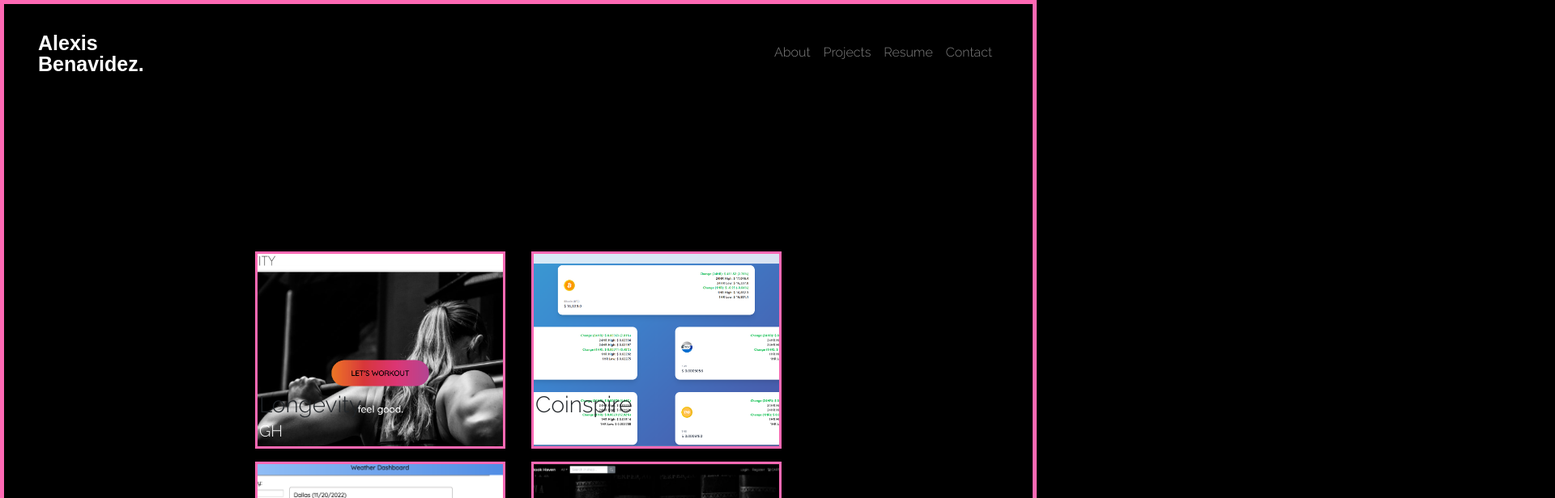
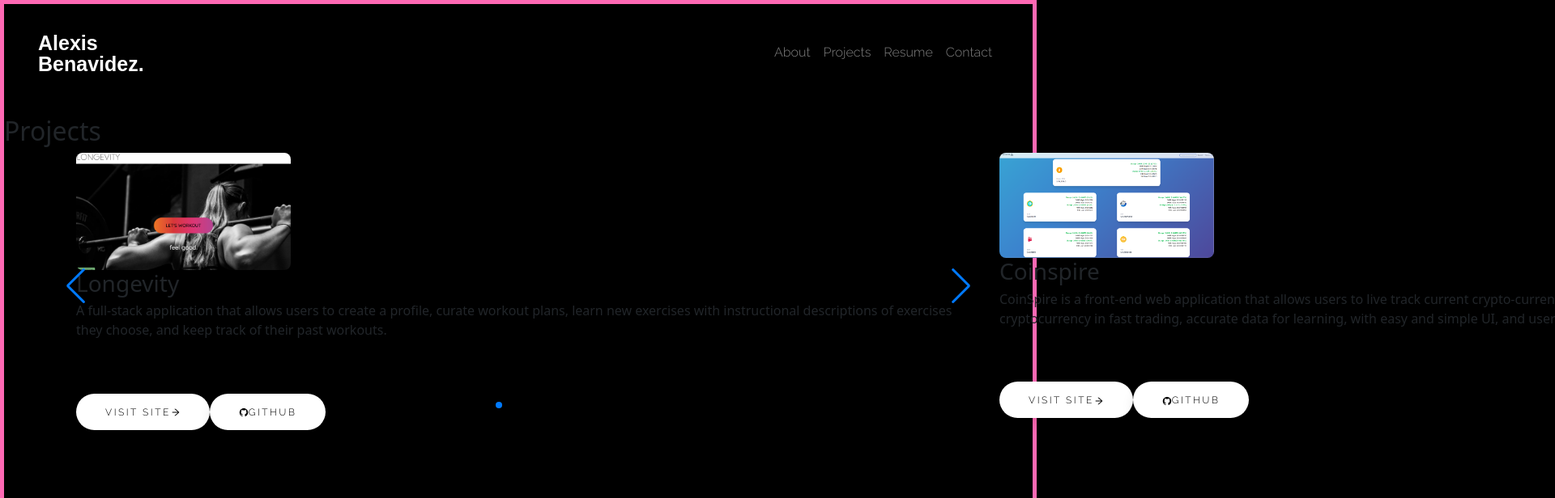
Before and after one commit to alexisbenavidez99/my_portfolio, a React (Create React App) app: page /projects in a window 1280 px wide. Shown: the top 616 px of the page at 81% size, 1920 px wide, since content can reach past the window. Built offline with nearby package versions, Linux system fonts and the light colour scheme; a web font is replaced by a local one.

Commit message:
added swiper and redesigning projects page

```diff
--- a/package.json
+++ b/package.json
@@ -22,6 +22,7 @@
     "react-icons": "^4.8.0",
     "react-router-dom": "^6.11.1",
     "react-scripts": "5.0.1",
+    "swiper": "^9.3.2",
     "web-vitals": "^2.1.4"
   },
   "scripts": {
--- a/src/App.css
+++ b/src/App.css
@@ -99,7 +99,7 @@ label,
     color: white;
 }
 
-.projects {
+/* .projects {
     display: flex;
     justify-content: space-between;
     align-content: space-evenly;
@@ -107,9 +107,9 @@ label,
     width: 100%;
     padding: 80px 150px;
     background-color: black;
-}
+} */
 
-.work-container {
+/* .work-container {
     width: 47%;
     height: 250px;
     margin: 5px 7px;
@@ -149,7 +149,31 @@ label,
 
 .work-container p a:hover {
     color: black;
+} */
+
+.projects-container {
+    overflow: initial;
 }
+
+.project-content {
+    padding: 0 1.5rem;
+}
+
+.project-img {
+    width: 265px;
+    border-radius: .5rem;
+    justify-self: center;
+}
+
+.project-title {
+    margin-bottom: 5px;
+}
+
+.project-description {
+    margin-bottom: 75px;
+}
+
+
 
 .button {
     padding: 1.3em 3em;
--- a/src/components/pages/Projects.js
+++ b/src/components/pages/Projects.js
@@ -1,14 +1,35 @@
-import React from 'react';
+import { React, useRef, useEffect } from 'react';
 import longevity from '../../assets/longevity.png';
 import coinspire from '../../assets/coinspire.png';
 import weather from '../../assets/weather-app.png';
 import bookHaven from '../../assets/bookhaven.png';
+import { AiOutlineGithub } from "react-icons/ai";
+import { AiOutlineArrowRight } from "react-icons/ai";
+import { Swiper, SwiperSlide } from "swiper/react";
+import "swiper/swiper-bundle.min.css";
+import { register } from "swiper/element/bundle";
 import { motion } from "framer-motion";
 
+register();
+
 export default function Projects() {
+    const swiperElRef = useRef(null);
+
+  useEffect(() => {
+    // listen for Swiper events using addEventListener
+    swiperElRef.current.addEventListener('progress', (e) => {
+      const [swiper, progress] = e.detail;
+      console.log(progress);
+    });
+
+    swiperElRef.current.addEventListener('slidechange', (e) => {
+      console.log('slide changed');
+    });
+  }, []);
+
     return (
         <div className="projects">
-            <motion.div
+            {/* <motion.div
                 className="projects"
                 initial={{ opacity: 0, backgroundColor: "black" }}
                 animate={{ opacity: 1 }}
@@ -44,8 +65,95 @@ export default function Projects() {
                     </a>
                     <h3>Book Haven</h3>
                     <p><a href="https://github.com/Nmotley92/e-commerce-site">GH</a></p>
-                </div>
-            </motion.div>
+                </div> */}
+                <section className='portfolio-section' id='portfolio'>
+                    <h2 className='section-title'>Projects</h2>
+
+                    <Swiper className='projects-container container swiper-container'
+                    ref={swiperElRef}
+                    spaceBetween={0}
+                    slidesPerView={1}
+                    speed={500}
+                    loop={true}
+                    touchRatio={1.5}
+                    navigation={true}
+                    pagination={true}
+                    >
+                        <div className='swiper-wrapper'>
+                            {/* Project 1 */}
+                            <SwiperSlide className='project-content grid'>
+                            <img src={longevity} className='project-img' alt='Longevity' />
+
+                            <div className='project-data'>
+                                <h3 className='project-title'>Longevity</h3>
+                                <p className='project-description'>A full-stack application that allows users to create a profile, curate workout plans, learn new exercises with instructional descriptions of exercises they choose, and keep track of their past workouts.</p>
+                                <a href="https://rocky-thicket-55053.herokuapp.com/" target="_blank" rel="noreferrer" className='button button--flex button--small portfolio-button'>
+                                    Visit Site
+                                    <AiOutlineArrowRight />
+                                </a>
+                                <a href="https://github.com/alexisbenavidez99/workout-tracker" className='button button--flex button--small portfolio-button'>
+                                <AiOutlineGithub />
+                                    GitHub
+                                </a>
+                            </div>
+                            </SwiperSlide>
+
+                            {/* Project 2 */}
+                            <SwiperSlide className='project-content grid'>
+                            <img src={coinspire} className='project-img' alt='Coinspire' />
+
+                            <div className='project-data'>
+                                <h3 className='project-title'>Coinspire</h3>
+                                <p className='project-description'>CoinSpire is a front-end web application that allows users to live track current crypto-currency prices to assist and aid beginners at cryptocurrency in fast trading, accurate data for learning, with easy and simple UI, and users will be able to see only the important details.</p>
+                                <a href="https://devkjoon.github.io/coinspire/" target="_blank" rel="noreferrer" className='button button--flex button--small portfolio-button'>
+                                    Visit Site
+                                    <AiOutlineArrowRight />
+                                </a>
+                                <a href="https://github.com/devkjoon/coinspire" className='button button--flex button--small portfolio-button'>
+                                <AiOutlineGithub />
+                                    GitHub
+                                </a>
+                            </div>
+                            </SwiperSlide>
+
+                            {/* Project 3 */}
+                            <SwiperSlide className='project-content grid'>
+                            <img src={weather} className='project-img' alt='Weather App' />
+
+                            <div className='project-data'>
+                                <h3 className='project-title'>Weather App</h3>
+                                <p className='project-description'>A weather app that uses OpenWeatherMap APIs to create an app for people to plan trips accordingly.</p>
+                                <a href="https://alexisbenavidez99.github.io/Weather-App-6/" target="_blank" rel="noreferrer" className='button button--flex button--small portfolio-button'>
+                                    Visit Site
+                                    <AiOutlineArrowRight />
+                                </a>
+                                <a href="https://github.com/alexisbenavidez99/Weather-App-6" className='button button--flex button--small portfolio-button'>
+                                <AiOutlineGithub />
+                                    GitHub
+                                </a>
+                            </div>
+                            </SwiperSlide>
+
+                            {/* Project 4 */}
+                            <SwiperSlide className='project-content grid'>
+                            <img src={bookHaven} className='project-img' alt='Book Haven' />
+
+                            <div className='project-data'>
+                                <h3 className='project-title'>Book Haven</h3>
+                                <p className='project-description'>A MERN stack book e-commerce website that includes detailed descriptions, customer reviews, and recommendations to help guide your choices.</p>
+                                <a href="https://book-haven.herokuapp.com/" target="_blank" rel="noreferrer" className='button button--flex button--small portfolio-button'>
+                                    Visit Site
+                                    <AiOutlineArrowRight />
+                                </a>
+                                <a href="https://github.com/Nmotley92/e-commerce-site" className='button button--flex button--small portfolio-button'>
+                                <AiOutlineGithub />
+                                    GitHub
+                                </a>
+                            </div>
+                            </SwiperSlide>
+                        </div>
+                    </Swiper>
+                </section>
         </div>
     )
 }
```
Also changed, not shown: src/components/pages/Contact.js (indentation only), 1 other file (tests, documents, lock files or other folders).
